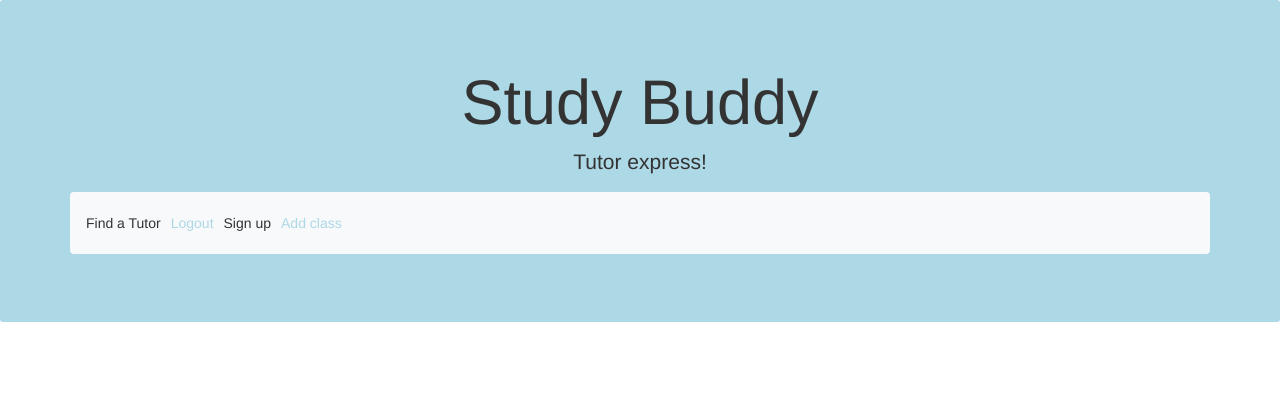
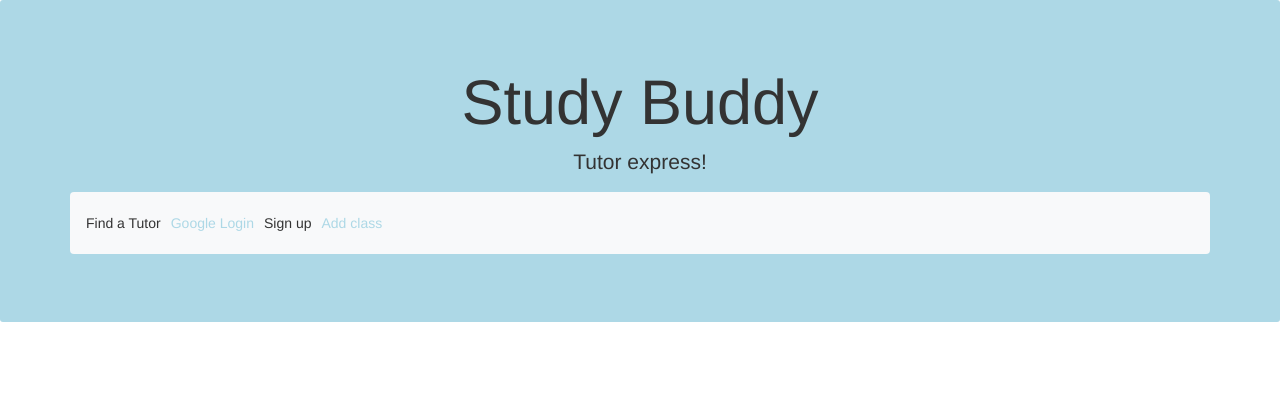
Before and after one commit to sierraarnold/cs3240-studybuddy, a Django app: page / in a window 1280 px wide. Shown: the top 407 px of the page. Run offline with Django 3.2, Linux system fonts and the light colour scheme; some libraries are stand-ins or nearby versions.

Commit message:
fixing navbar logic

```diff
--- a/login/templates/login/base.html
+++ b/login/templates/login/base.html
@@ -17,11 +17,11 @@
                               </li>
                               {% if user.is_authenticated %}
                               <li class="nav-item">
-                                <a class="nav-link" href="{% url 'login:index' %}">Google Login</a>
+                                <a class="nav-link" href="{% url 'login:index' %}">Logout</a>
                               </li>
                               {% else %}
                               <li class="nav-item">
-                                <a class="nav-link" href="{% url 'login:index' %}">Logout</a>
+                                <a class="nav-link" href="{% url 'login:index' %}">Google Login</a>
                               </li>
                               {% endif %}
                               <li class="nav-item">
```
Also changed, not shown: db.sqlite3.
